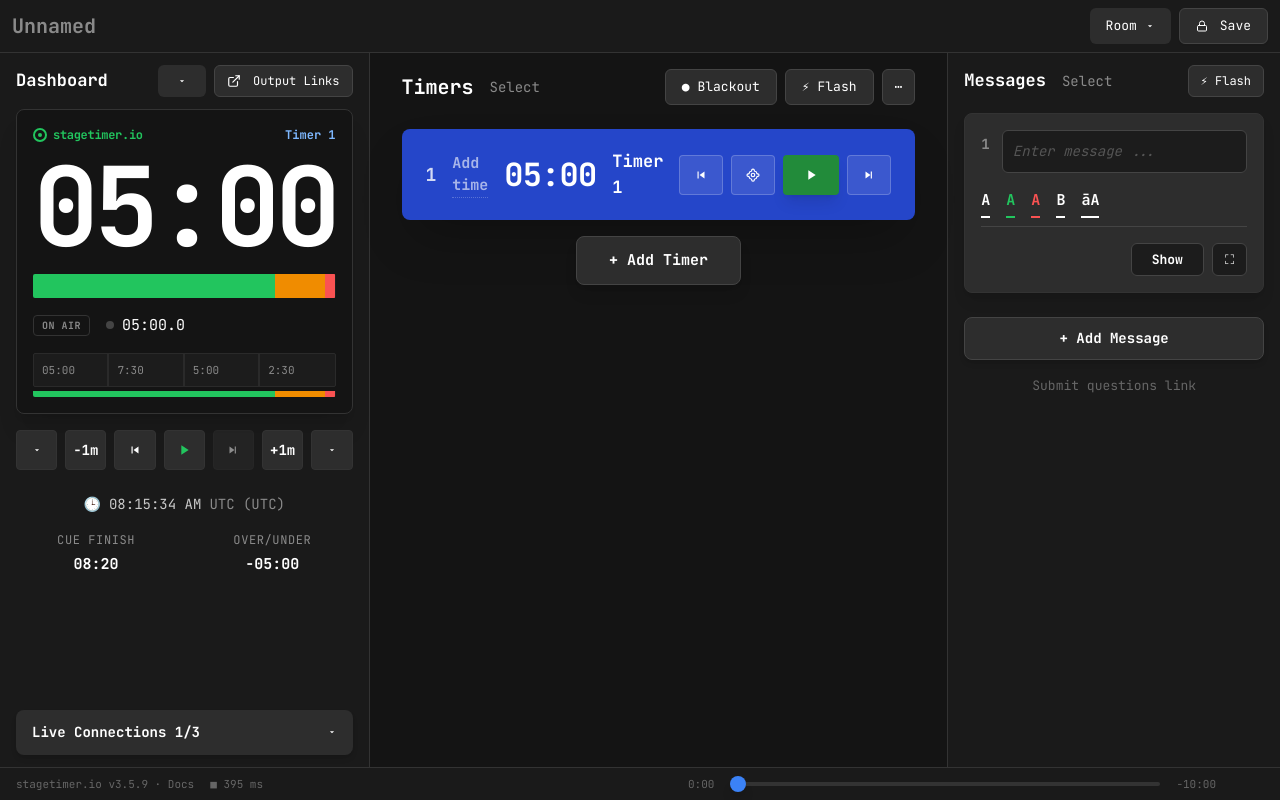
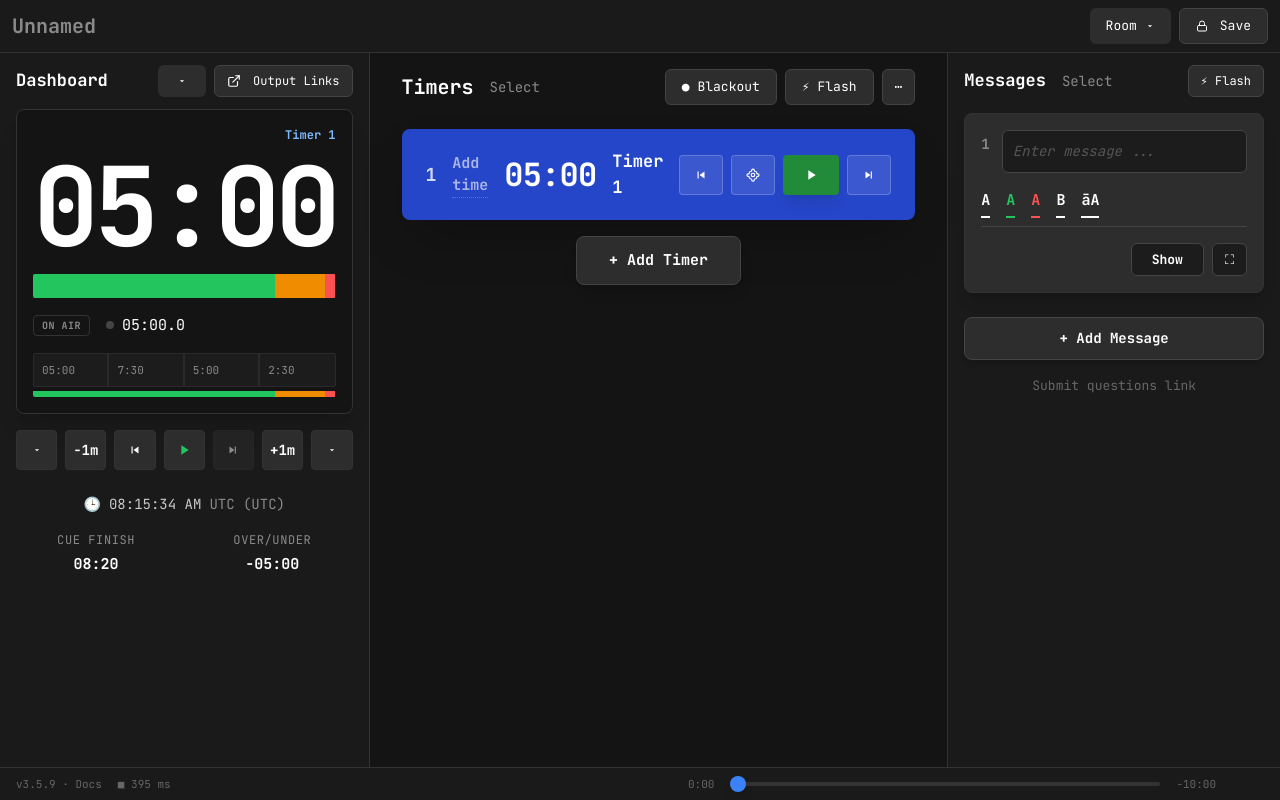
Before and after one commit to e1n7/stage-timer, a React (Vite) app: page / in a window 1280 px wide. Built offline with nearby package versions, Linux system fonts and the light colour scheme.

Commit message:
Remove Live Connections button and stagetimer.io branding from dashboard and footer

```diff
--- a/src/App.tsx
+++ b/src/App.tsx
@@ -401,11 +401,7 @@ function App() {
 
           {/* DASHBOARD PREVIEW CARD */}
           <div className="rounded-lg border border-[#333] bg-[#141414] p-4 shadow-xl">
-            <div className="flex items-center justify-between text-[12px]">
-              <div className="flex items-center gap-1.5 text-[#22c55e]">
-                <div className="h-3.5 w-3.5 rounded-full border-2 border-[#22c55e] flex items-center justify-center"><div className="h-1 w-1 bg-[#22c55e] rounded-full"></div></div>
-                <span className="font-bold tracking-tight">stagetimer.io</span>
-              </div>
+            <div className="flex items-center justify-end text-[12px]">
               <span className="font-bold text-[#7eb8ff]">{settings.title || 'Timer 1'}</span>
             </div>
 
@@ -485,12 +481,7 @@ function App() {
             </div>
           </div>
 
-          <div className="mt-auto pt-4">
-            <button type="button" className="flex w-full items-center justify-between rounded-lg bg-[#2d2d2d] px-4 py-3 text-[14px] font-bold text-white shadow-md">
-              <span>Live Connections 1/3</span>
-              <IconChevronDown />
-            </button>
-          </div>
+
         </aside>
 
         {/* Center: Timers panel */}
@@ -582,7 +573,7 @@ function App() {
       {/* Footer */}
       <footer className="flex items-center justify-between border-t border-[#333] bg-[#1a1a1a] px-4 py-2 text-[11px] text-[#666]">
         <div className="flex items-center gap-4">
-          <span className="hover:text-[#888] cursor-pointer font-medium">stagetimer.io v3.5.9 · Docs</span>
+          <span className="hover:text-[#888] cursor-pointer font-medium">v3.5.9 · Docs</span>
           <span>■ 395 ms</span>
         </div>
         <div className="flex flex-1 max-w-[50%] items-center gap-4 px-12">
```
